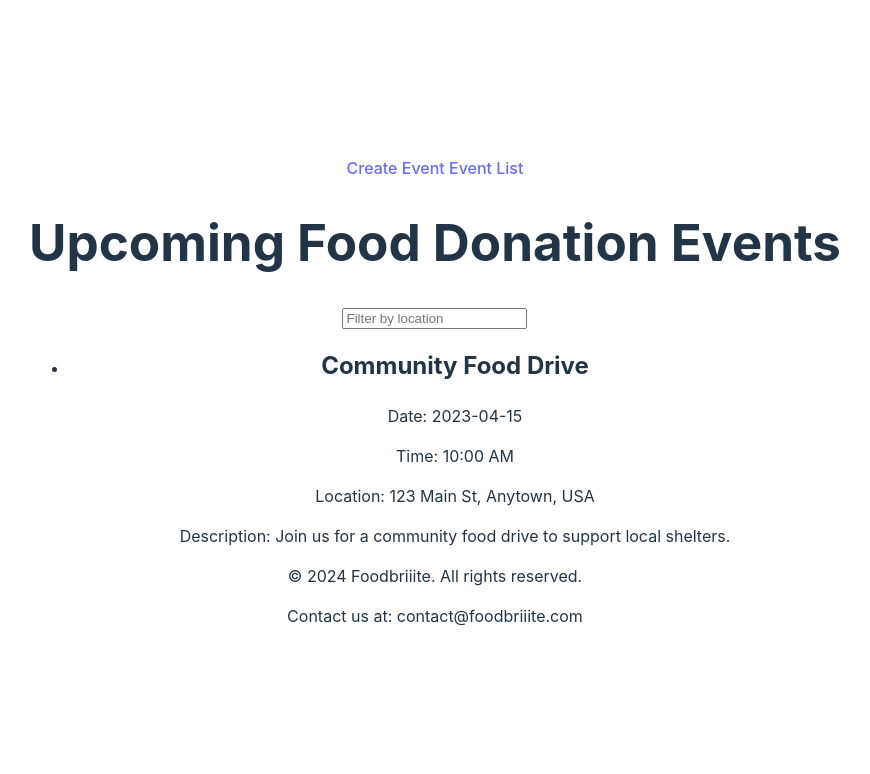
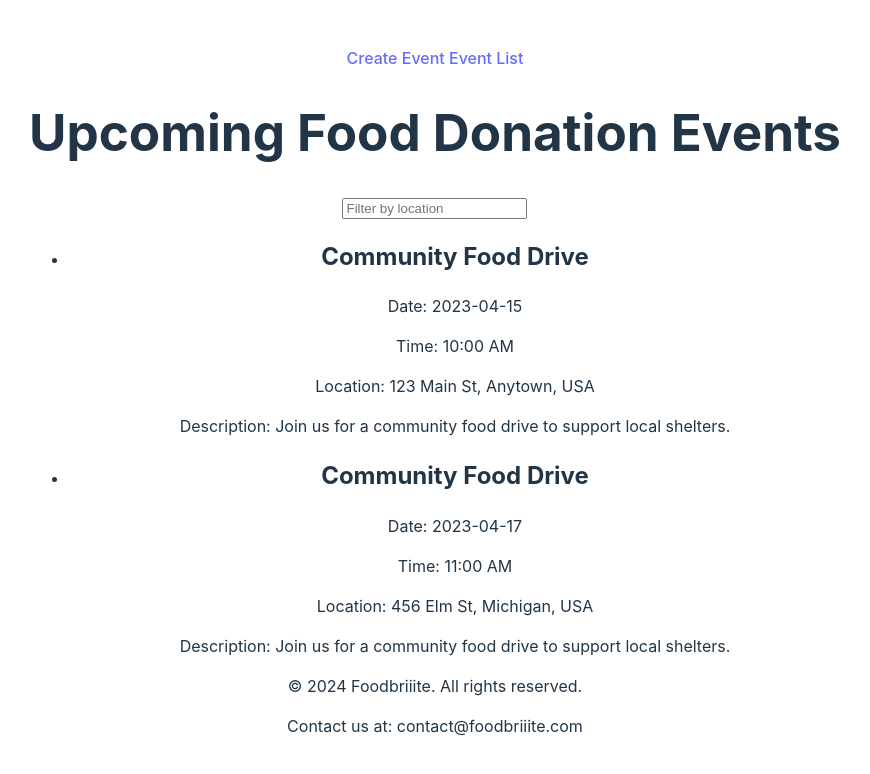
Before and after one commit to SaraM09/hackathon-1-front-end, a React (Vite) app: page /donation-event-list in a window 1280 px wide. Shown: the top 774 px of the page, without its empty margins (205-1075 px from the left). Built offline with nearby package versions, Linux system fonts and the light colour scheme.

Commit message:
added another event to test out filter method

```diff
--- a/src/components/DonationEventList.jsx
+++ b/src/components/DonationEventList.jsx
@@ -6,6 +6,14 @@ const eventsData = [
     date: "2023-04-15",
     time: "10:00 AM",
     location: "123 Main St, Anytown, USA",
+    description:
+      "Join us for a community food drive to support local shelters.",
+  },
+  {
+    title: "Community Food Drive",
+    date: "2023-04-17",
+    time: "11:00 AM",
+    location: "456 Elm St, Michigan, USA",
     description:
       "Join us for a community food drive to support local shelters.",
   },
```
